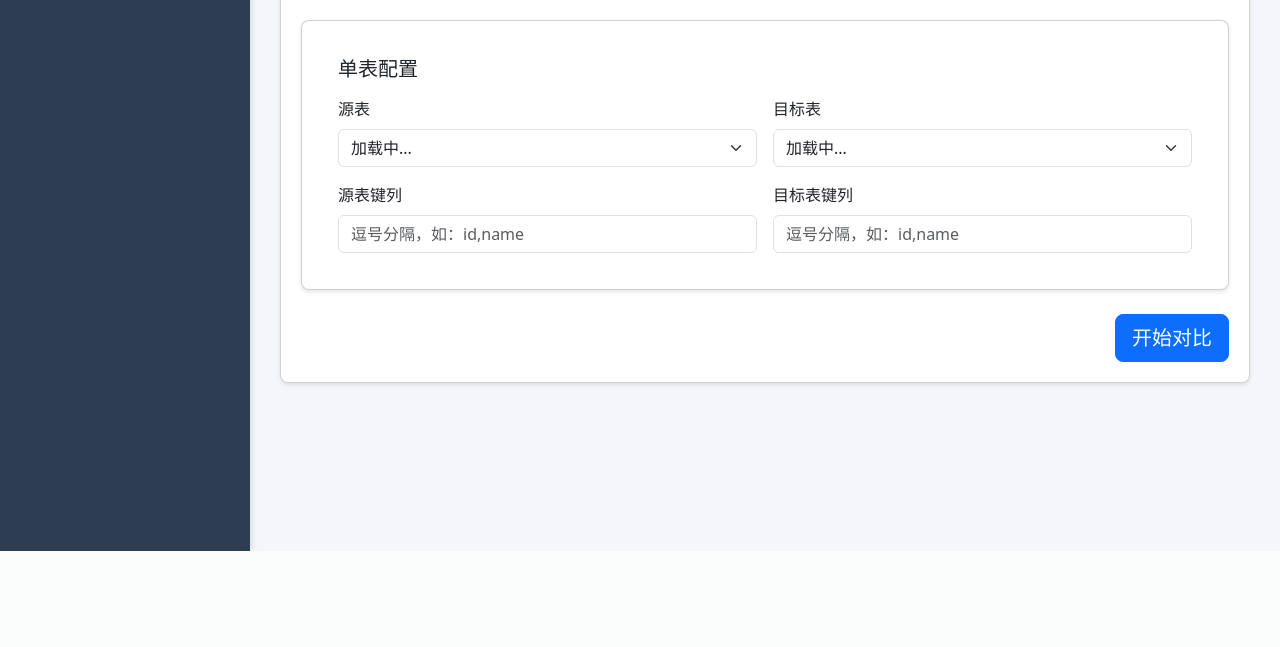
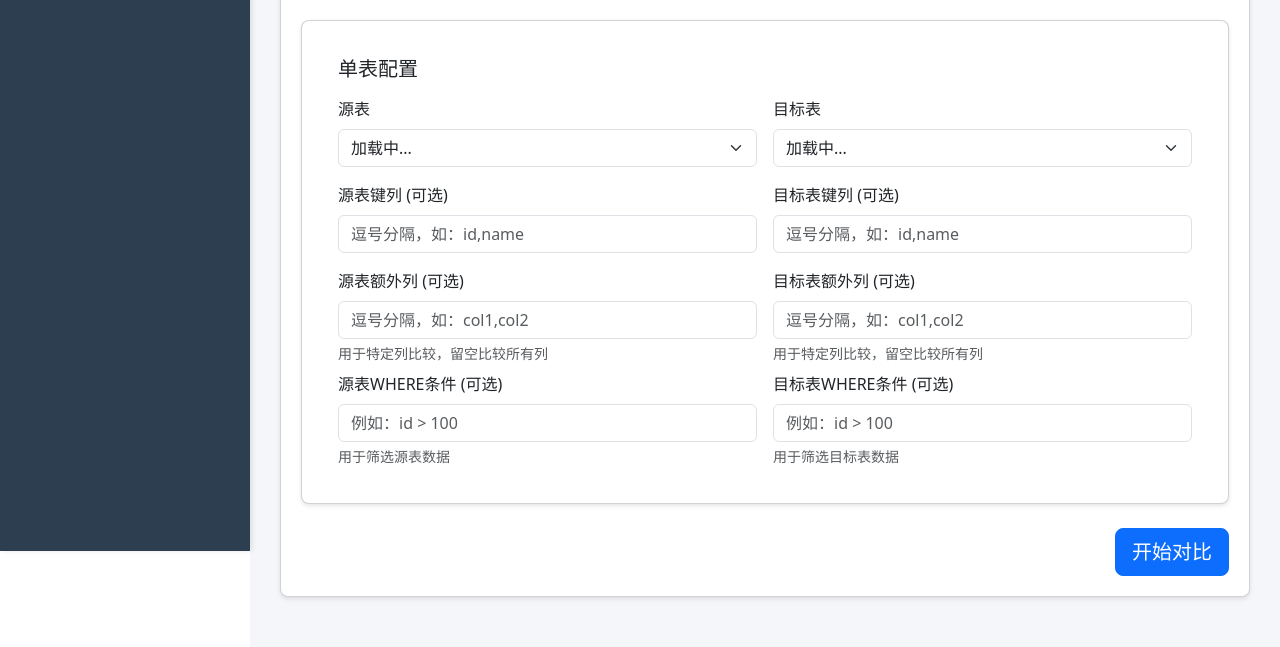
Before and after one commit to dunluozhong/Datadiff, a Flask app: page /compare in a window 1280 px wide. Shown: the part 249-896 px from the top of the page. Before the commit the page ends 800 px from the top, so only its background shows below. Run offline with Flask 3, Linux system fonts and the light colour scheme; data that the repository does not hold is empty; parts of the project's set-up code (start-up, migrations or seed data) failed here and were passed over.

Commit message:
Update compare.html

```diff
--- a/templates/compare.html
+++ b/templates/compare.html
@@ -71,16 +71,45 @@
                 </div>
                 <div class="col-md-6">
                     <div class="form-group">
-                        <label class="form-label">源表键列</label>
+                        <label class="form-label">源表键列 (可选)</label>
                         <input type="text" class="form-control" id="sourceKeys"
                                name="source_keys" placeholder="逗号分隔，如：id,name">
                     </div>
                 </div>
                 <div class="col-md-6">
                     <div class="form-group">
-                        <label class="form-label">目标表键列</label>
+                        <label class="form-label">目标表键列 (可选)</label>
                         <input type="text" class="form-control" id="targetKeys"
                                name="target_keys" placeholder="逗号分隔，如：id,name">
+                    </div>
+                </div>
+                <!-- 新增：额外列和WHERE条件 -->
+                <div class="col-md-6">
+                    <div class="form-group">
+                        <label class="form-label">源表额外列 (可选)</label>
+                        <input type="text" class="form-control" id="sourceExtra"
+                               name="source_extra_columns" placeholder="逗号分隔，如：col1,col2">
+                        <div class="form-text">用于特定列比较，留空比较所有列</div>
+                    </div>
+                    <div class="form-group mt-2">
+                        <label class="form-label">源表WHERE条件 (可选)</label>
+                        <input type="text" class="form-control" id="sourceWhere"
+                               name="source_where" placeholder="例如：id > 100">
+                        <div class="form-text">用于筛选源表数据</div>
+                    </div>
+                </div>
+                <div class="col-md-6">
+                    <div class="form-group">
+                        <label class="form-label">目标表额外列 (可选)</label>
+                        <input type="text" class="form-control" id="targetExtra"
+                               name="target_extra_columns" placeholder="逗号分隔，如：col1,col2">
+                        <div class="form-text">用于特定列比较，留空比较所有列</div>
+                    </div>
+                    <div class="form-group mt-2">
+                        <label class="form-label">目标表WHERE条件 (可选)</label>
+                        <input type="text" class="form-control" id="targetWhere"
+                               name="target_where" placeholder="例如：id > 100">
+                        <div class="form-text">用于筛选目标表数据</div>
                     </div>
                 </div>
             </div>
@@ -120,7 +149,7 @@
     let retryCount = 0;
     const maxRetries = {{ MAX_RETRIES|default(20) }};
     const pollInterval = {{ POLL_INTERVAL|default(3) }};
-    let compareTimeout = {{ COMPARE_TIMEOUT|default(300) }};
+    let compareTimeout = {{ COMPARE_TIMEOUT|default(300) }}; // 5分钟超时
     let startTime = Date.now();
 
     // 初始化表选择器
@@ -217,6 +246,25 @@
                                        placeholder="目标表键列 (可选)">
                             </div>
                         </div>
+                        <!-- 新增：额外列和WHERE条件 -->
+                        <div class="row g-3 mt-2">
+                            <div class="col-md-6">
+                                <input type="text" class="form-control"
+                                       name="tables[${index}][source_extra_columns]"
+                                       placeholder="源表额外列 (可选)">
+                                <input type="text" class="form-control mt-2"
+                                       name="tables[${index}][source_where]"
+                                       placeholder="源表WHERE条件 (可选)">
+                            </div>
+                            <div class="col-md-6">
+                                <input type="text" class="form-control"
+                                       name="tables[${index}][target_extra_columns]"
+                                       placeholder="目标表额外列 (可选)">
+                                <input type="text" class="form-control mt-2"
+                                       name="tables[${index}][target_where]"
+                                       placeholder="目标表WHERE条件 (可选)">
+                            </div>
+                        </div>
                     </div>
                 </div>
             </div>
@@ -278,6 +326,11 @@
             formData.target_table = $('#targetTable').val();
             formData.source_keys = $('#sourceKeys').val();
             formData.target_keys = $('#targetKeys').val();
+            // 添加额外列和WHERE条件
+            formData.source_extra_columns = $('#sourceExtra').val();
+            formData.target_extra_columns = $('#targetExtra').val();
+            formData.source_where = $('#sourceWhere').val();
+            formData.target_where = $('#targetWhere').val();
 
             if (!formData.source_table || !formData.target_table) {
                 alert('请选择源表和目标表');
@@ -299,6 +352,11 @@
                 formData[`tables[${index}][target_table]`] = $(this).find('.target-table').val();
                 formData[`tables[${index}][source_keys]`] = $(this).find('input[name$="[source_keys]"]').val();
                 formData[`tables[${index}][target_keys]`] = $(this).find('input[name$="[target_keys]"]').val();
+                // 添加额外列和WHERE条件
+                formData[`tables[${index}][source_extra_columns]`] = $(this).find('input[name$="[source_extra_columns]"]').val();
+                formData[`tables[${index}][target_extra_columns]`] = $(this).find('input[name$="[target_extra_columns]"]').val();
+                formData[`tables[${index}][source_where]`] = $(this).find('input[name$="[source_where]"]').val();
+                formData[`tables[${index}][target_where]`] = $(this).find('input[name$="[target_where]"]').val();
             });
         }
 
```
